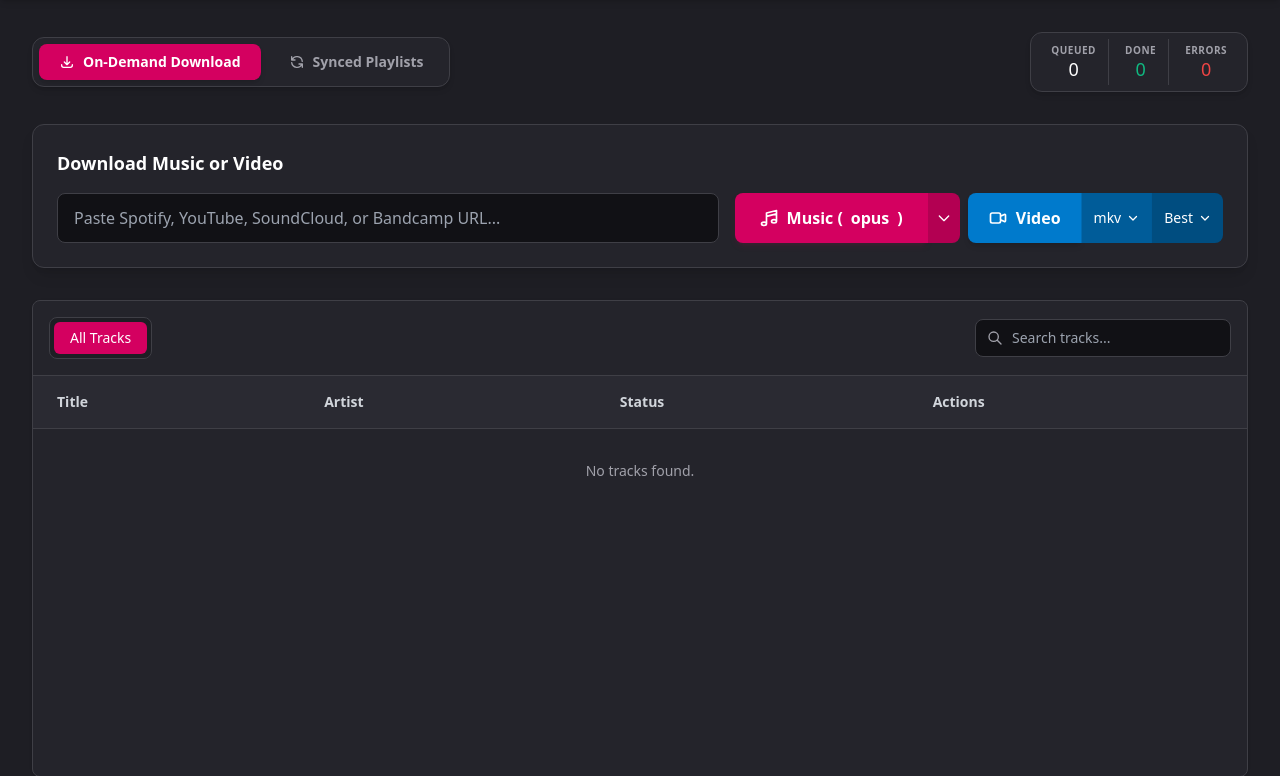
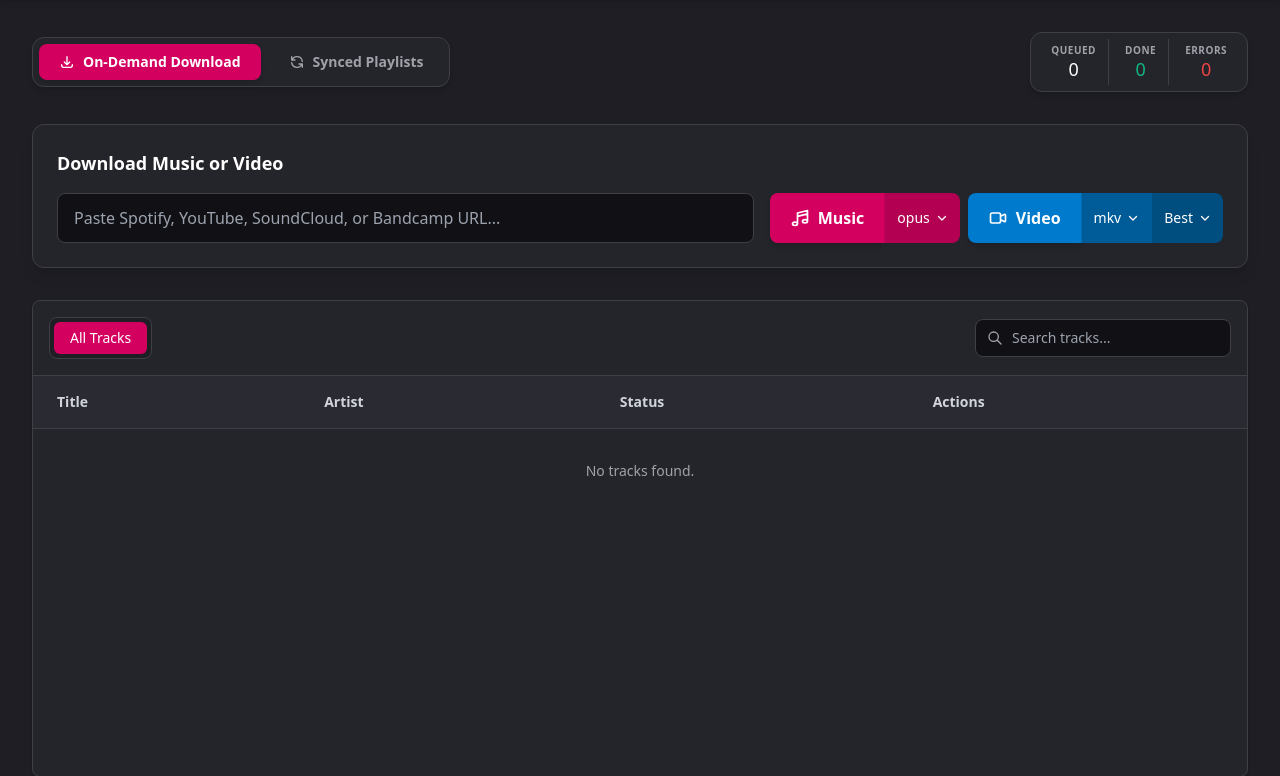
Before and after one commit to Reimaris/LocalTune, a FastAPI app: page / in a window 1280 px wide. Shown: the part 57-833 px from the top of the page. Run offline with FastAPI, Linux system fonts and the light colour scheme; data that the repository does not hold is empty; some libraries are stand-ins or nearby versions.

Commit message:
style: update Music button visual style to match Video button group

```diff
--- a/app/templates/dashboard.html
+++ b/app/templates/dashboard.html
@@ -66,19 +66,29 @@
                 </div>
 
                 <div class="flex gap-2 flex-wrap">
-                    <!-- Music Button -->
-                    <div class="relative flex" x-data="{ open: false }">
-                        <button type="submit" name="media_type" value="audio" @click="fileFormat = audioFormat" class="bg-[#d40060] hover:bg-[#a3004a] text-white font-bold py-3 px-4 sm:px-6 rounded-l-lg transition-colors shadow-md shadow-pink-900/20 whitespace-nowrap flex items-center gap-2">
+                    <!-- Music Button Group -->
+                    <div class="flex items-stretch">
+                        <!-- Primary Music Submit Button -->
+                        <button type="submit" name="media_type" value="audio"
+                            @click="fileFormat = audioFormat"
+                            class="bg-[#d40060] hover:bg-[#a3004a] text-white font-bold py-3 px-4 sm:px-5 transition-colors shadow-md whitespace-nowrap flex items-center gap-2 rounded-l-lg">
                             <svg class="w-5 h-5 hidden sm:block" fill="none" stroke="currentColor" viewBox="0 0 24 24"><path stroke-linecap="round" stroke-linejoin="round" stroke-width="2" d="M9 19V6l12-3v13M9 19c0 1.105-1.343 2-3 2s-3-.895-3-2 1.343-2 3-2 3 .895 3 2zm12-3c0 1.105-1.343 2-3 2s-3-.895-3-2 1.343-2 3-2 3 .895 3 2zM9 10l12-3"></path></svg>
-                            Music (<span x-text="audioFormat"></span>)
+                            Music
                         </button>
-                        <button type="button" @click="open = !open" @click.away="open = false" class="bg-[#b30052] hover:bg-[#a3004a] text-white px-2 rounded-r-lg border-l border-[#d40060] transition-colors">
-                            <svg class="w-4 h-4" fill="none" stroke="currentColor" viewBox="0 0 24 24"><path stroke-linecap="round" stroke-linejoin="round" stroke-width="2" d="M19 9l-7 7-7-7"></path></svg>
-                        </button>
-                        <div x-show="open" x-transition class="absolute top-full right-0 mt-1 bg-[#24242b] border border-[#3f3f46] rounded-lg shadow-lg overflow-hidden z-10 w-24" style="display: none;">
-                            <button type="button" @click="audioFormat = 'mp3'; open = false" class="block w-full text-left px-4 py-2 hover:bg-[#3f3f46] text-white">mp3</button>
-                            <button type="button" @click="audioFormat = 'opus'; open = false" class="block w-full text-left px-4 py-2 hover:bg-[#3f3f46] text-white">opus</button>
-                            <button type="button" @click="audioFormat = 'flac'; open = false" class="block w-full text-left px-4 py-2 hover:bg-[#3f3f46] text-white">flac</button>
+
+                        <!-- Audio Format Dropdown -->
+                        <div class="relative flex" x-data="{ open: false }">
+                            <button type="button"
+                                @click="open = !open" @click.away="open = false"
+                                class="bg-[#b30052] hover:bg-[#8a003f] text-white px-3 py-3 border-l border-[#d40060]/50 rounded-r-lg flex items-center gap-1 text-sm font-medium transition-colors whitespace-nowrap">
+                                <span x-text="audioFormat"></span>
+                                <svg class="w-3 h-3 ml-0.5" fill="none" stroke="currentColor" viewBox="0 0 24 24"><path stroke-linecap="round" stroke-linejoin="round" stroke-width="2.5" d="M19 9l-7 7-7-7"></path></svg>
+                            </button>
+                            <div x-show="open" x-transition class="absolute top-full left-0 mt-1 bg-[#24242b] border border-[#3f3f46] rounded-lg shadow-lg overflow-hidden z-10 w-20" style="display: none;">
+                                <button type="button" @click="audioFormat = 'mp3'; fileFormat = 'mp3'; open = false" class="block w-full text-left px-4 py-2 hover:bg-[#3f3f46] text-white text-sm">mp3</button>
+                                <button type="button" @click="audioFormat = 'opus'; fileFormat = 'opus'; open = false" class="block w-full text-left px-4 py-2 hover:bg-[#3f3f46] text-white text-sm">opus</button>
+                                <button type="button" @click="audioFormat = 'flac'; fileFormat = 'flac'; open = false" class="block w-full text-left px-4 py-2 hover:bg-[#3f3f46] text-white text-sm">flac</button>
+                            </div>
                         </div>
                     </div>
 
```
